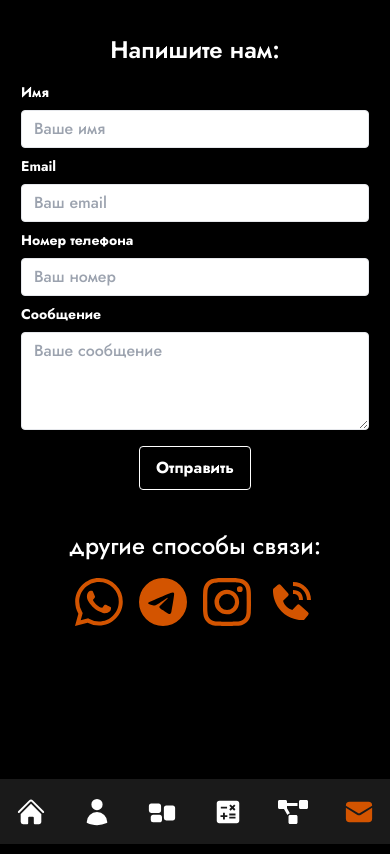
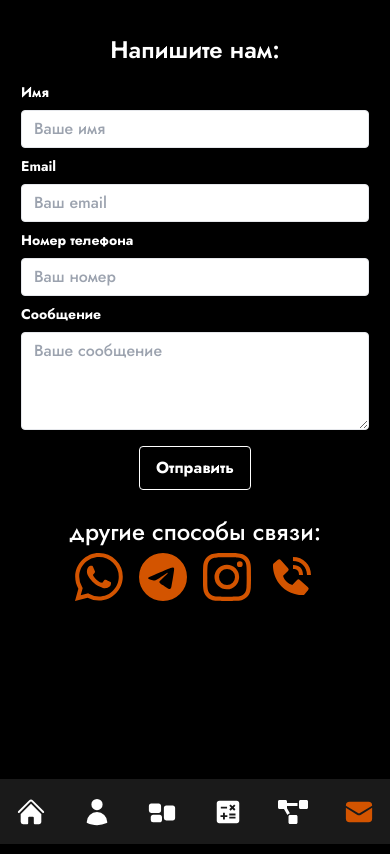
Before and after one commit to TyamackovM/a-studio, a Next.js app: page /contact in a window 390 px wide. Built offline with nearby package versions, Linux system fonts and the light colour scheme.

Commit message:
contact responsive

```diff
--- a/pages/contact/index.tsx
+++ b/pages/contact/index.tsx
@@ -3,7 +3,7 @@ import { BiSolidPhoneCall } from "react-icons/bi";
 
 export default function ContactPage() {
   return (
-    <div className="bg-black min-h-screen flex flex-col justify-center max-sm:justify-start max-sm:mt-[10px] items-center text-white">
+    <div className="bg-black min-h-screen flex flex-col justify-center max-md:justify-start lg:justify-start lg:mt-[10px] max-md:mt-[10px] items-center text-white">
       <div className="shadow-md md:border border-white rounded px-4 py-6 max-w-md w-full text-black max-md:w-[380px] md:w-2/3 sm:py-8 sm:px-6">
         <h2 className="text-2xl max-md:text-center text-white font-semibold mb-4">
           Напишите нам:
@@ -73,8 +73,10 @@ export default function ContactPage() {
           </button>
         </div>
       </div>
-      <p className="mt-4 text-2xl text-white">другие способы связи:</p>
-      <div className="mt-4 flex flex-wrap space-x-4 items-center justify-center sm:justify-between">
+      <p className="max-xl:mt-[2px] mt-4 text-2xl text-white">
+        другие способы связи:
+      </p>
+      <div className="max-xl:mt-[5px] mt-4 flex flex-wrap space-x-4 items-center justify-center sm:justify-between">
         <a
           href="https://wa.me/your-whatsapp-number"
           target="_blank"
--- a/pages/index.tsx
+++ b/pages/index.tsx
@@ -5,7 +5,7 @@ import { Fade } from "react-awesome-reveal";
 
 export default function index() {
   return (
-    <div className="flex items-center flex-col max-lg:py-36 max-lg:justify-start justify-center h-screen">
+    <div className="flex items-center flex-col max-lg:py-36 max-xl:justify-start justify-center h-screen">
       <div
         className="w-0 h-0
   border-l-[120px] max-md:border-l-[80px] border-l-transparent
```
